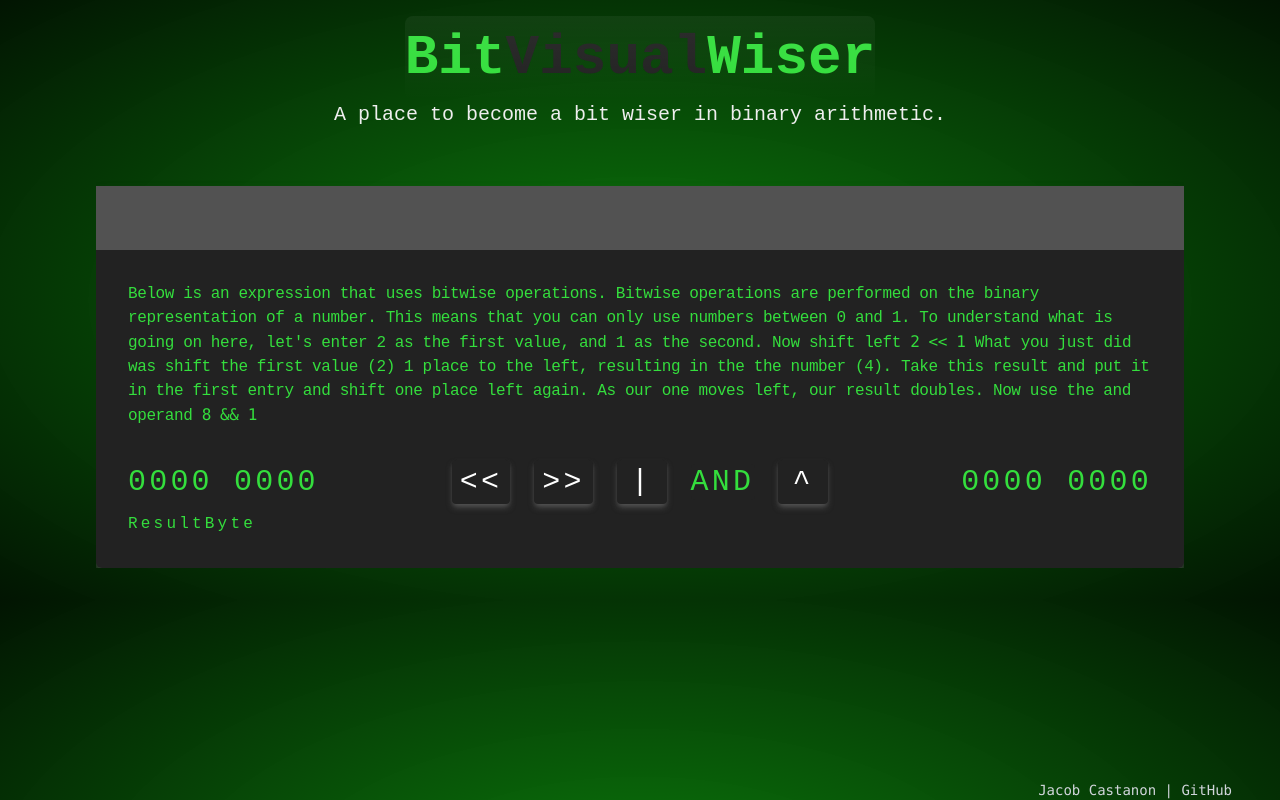
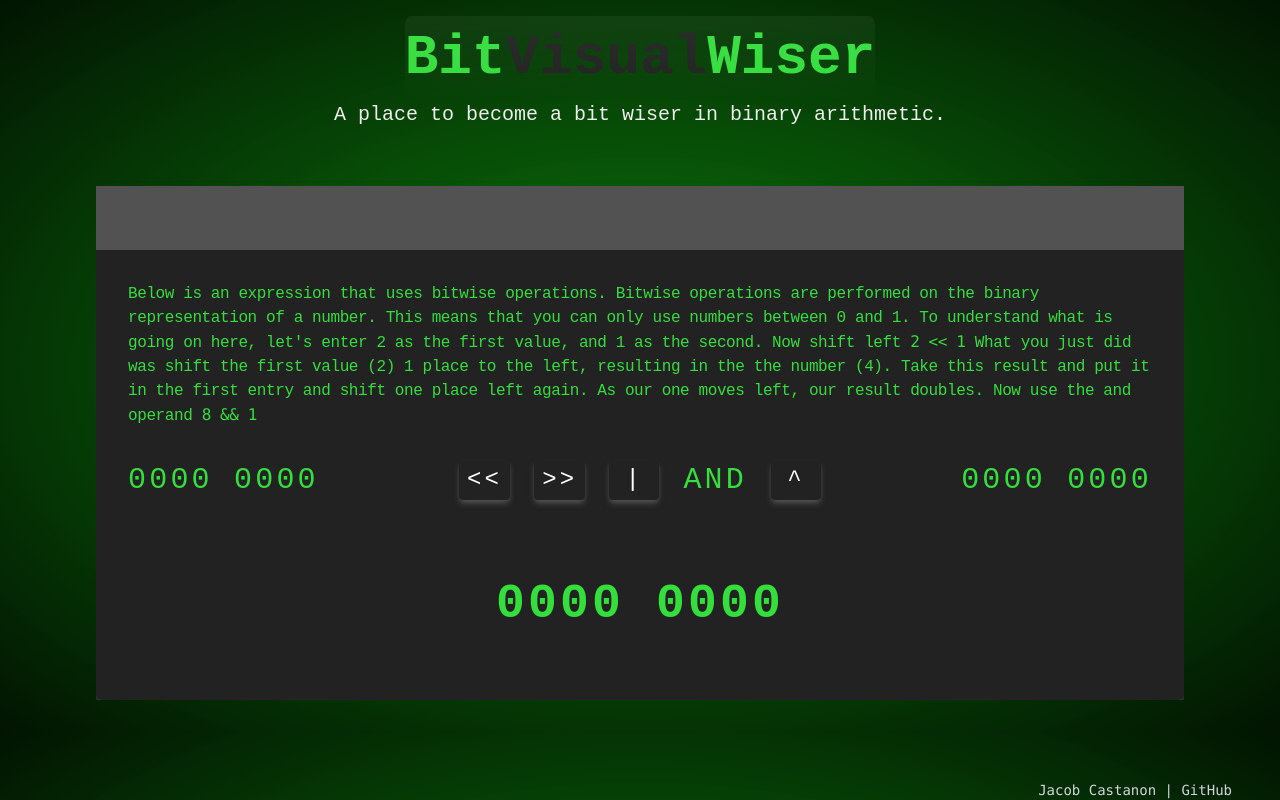
Before and after one commit to jacastanon01/BitVisualWise, a React (Vite) app: page / in a window 1280 px wide. Built offline with nearby package versions, Linux system fonts and the light colour scheme.

Commit message:
Handled result byte calculation. Maybe switch some of the state handling to a reducer?

```diff
--- a/src/components/InputShell/ByteDisplay.tsx
+++ b/src/components/InputShell/ByteDisplay.tsx
@@ -4,7 +4,9 @@
   valueToConvert,
   className,
 }: IByteDisplayProps & { className?: string }) => (
-  <p className={`${className}`}>{valueToConvert?.toBinaryString()}</p>
+  <p className={`${className}`}>
+    {valueToConvert?.toBinaryString() ?? '0000 0000'}
+  </p>
 );
 
 export default ByteDisplay;
--- a/src/components/InputShell/InputWrapper.tsx
+++ b/src/components/InputShell/InputWrapper.tsx
@@ -17,7 +17,7 @@
 
   const handleChange = (e: React.ChangeEvent<HTMLInputElement>) => {
     const newValue = e.target.value.trim();
-    console.log({ newValue });
+    // ? maybe debounce
     if (newValue === '') {
       if (activeInput?.name === name) {
         if (name === 'value') {
@@ -54,7 +54,7 @@
               autoFocus
               // onKeyUp={(e) => console.log(e.key)}
               name={name}
-              min={-127}
+              min={-1}
               max={128}
               onClick={handleFocus}
               onBlur={handleBlur}
@@ -70,7 +70,7 @@
           </label>
         ) : (
           <div>
-            <ByteDisplay valueToConvert={atomValue} />
+            <ByteDisplay className='text-3xl' valueToConvert={atomValue} />
           </div>
         )}
       </div>
--- a/src/components/InputShell/OperationButtons.tsx
+++ b/src/components/InputShell/OperationButtons.tsx
@@ -3,12 +3,17 @@
 
 import atom_configs from '@/lib/atomConfigs';
 import { BitOperationSymbols } from 'types/index.ts';
+import atomConfigs from '@/lib/atomConfigs';
 
 function OperationButtons() {
+  const [value] = useAtom(atomConfigs.valueAtom);
+  const [other] = useAtom(atomConfigs.otherValueAtom);
   const [operator, setOperator] = useAtom(atom_configs.operatorAtom);
+
   const handleClick = (e: React.MouseEvent<HTMLButtonElement>) => {
     const key = e.currentTarget.name as keyof typeof BitOperationSymbols;
     setOperator(BitOperationSymbols[key]);
+    if (!value || !other || !operator) return;
   };
 
   const generateButtons = (): Array<JSX.Element> => {
@@ -16,13 +21,14 @@
     for (const [key, symbol] of Object.entries(BitOperationSymbols)) {
       buttonStack.push(
         <button
+          disabled={operator == symbol}
           key={key}
           onClick={handleClick}
           name={key}
           className={`size-full bg-transparent border-0 rounded ${
             operator == symbol
               ? 'text-shellgreen backdrop-opacity-20 cursor-default'
-              : 'text-white px-2 py-1 shadow-neutral-600 text-xl md:text-3xl shadow-md hover:opacity-80 hover:font-bold'
+              : 'text-white px-2 py-1 shadow-neutral-600 text-xl md:text-2xl shadow-md hover:opacity-80 hover:font-bold'
           }`}
         >
           {operator == symbol ? key : symbol}
@@ -37,9 +43,9 @@
   };
 
   return (
-    <div className='flex justify-center items-center gap-2'>
+    <section className='flex justify-center items-center gap-2'>
       {generateButtons()}
-    </div>
+    </section>
   );
 }
 export default OperationButtons;
--- a/src/components/InputShell/ResultByte.tsx
+++ b/src/components/InputShell/ResultByte.tsx
@@ -1,7 +1,29 @@
+import { useAtom } from 'jotai';
+import { useEffect } from 'react';
+
+import BitIntWrapper, { performBitOperation } from '@/lib/BitIntWrapper';
 import atomConfigs from '@/lib/atomConfigs';
+import ByteDisplay from './ByteDisplay';
 
 function ResultByte() {
-  const [result, createResult] = atomConfigs.createResultsAtom();
-  return <div>ResultByte</div>;
+  const [value] = useAtom(atomConfigs.valueAtom);
+  const [other] = useAtom(atomConfigs.otherValueAtom);
+  const [result, setResult] = useAtom(atomConfigs.resultAtom);
+  const [operator] = useAtom(atomConfigs.operatorAtom);
+
+  useEffect(() => {
+    if (value && other && operator) {
+      const calculatedResult = performBitOperation(operator, value, other);
+      setResult(calculatedResult);
+    } else {
+      setResult(new BitIntWrapper(0));
+    }
+  }, [operator, value, other]);
+
+  return (
+    <section className='mt-8 w-full h-32 flex font-bold items-center justify-center text-xl md:text-5xl'>
+      <ByteDisplay valueToConvert={result} />
+    </section>
+  );
 }
 export default ResultByte;
--- a/src/lib/atomConfigs.ts
+++ b/src/lib/atomConfigs.ts
@@ -5,41 +5,31 @@
 
 const valueAtom = atom<BitIntWrapper | null>(new BitIntWrapper(0));
 const otherValueAtom = atom<BitIntWrapper | null>(new BitIntWrapper(0));
-const resultAtom = atom(0);
+const resultAtom = atom<BitIntWrapper | null>(new BitIntWrapper(0));
 
 const operatorAtom = atom<BitOperationSymbols | null>(BitOperationSymbols.AND);
 
 const activeInputAtom = atom<IBitInputProps | null>(null);
 
-// function setActiveInputValues() {
-//   const activeInput = atom(activeInputAtom);
-//   if (activeInput?.name === name) {
-//     if (name === 'value') {
-//       setValueAtom(null);
-//       console.log({ valueAtom });
-//     } else {
-//       setOtherValueAtom(null);
-//     }
-//   }
-// }
+function createResultsAtom() {
+  const baseAtom = atom<BitIntWrapper>(new BitIntWrapper(0));
 
-function createResultsAtom() {
-  const baseAtom = atom(0);
-  const resultAtom = atom((get) => get(baseAtom));
+  const resultAtom = atom<BitIntWrapper>((get) => get(baseAtom));
+
   const calculateResult = atom(null, (get, set) => {
     const value1 = get(valueAtom);
     const value2 = get(otherValueAtom);
     const operator = get(operatorAtom) ?? BitOperationSymbols.AND;
 
-    if (!value1 || !value2) {
+    if (value1 == null || value2 == null) {
       return;
     }
 
     const result = performBitOperation(operator, value1, value2);
-    set(baseAtom, result.toInt());
+    set(baseAtom, result);
   });
 
-  return [resultAtom, calculateResult];
+  return [resultAtom, calculateResult] as const;
 }
 
 export default {
```
